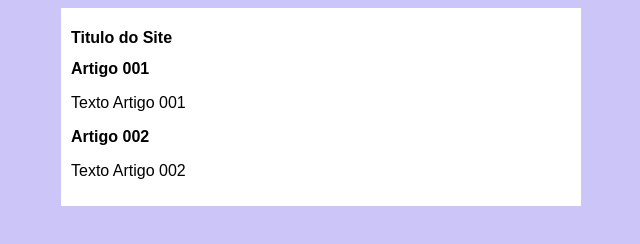
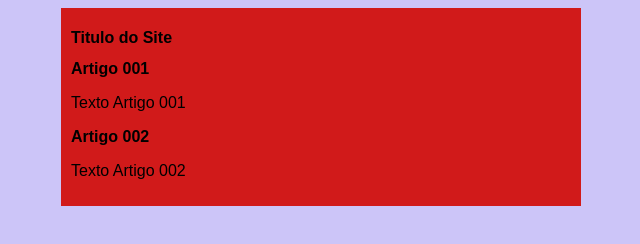
Before and after one commit to fesanguino/projeto-site, a plain HTML site: page index.html in a window 1280 px wide. Shown: the whole page, without its empty margins (319-959 px from the left). Drawn offline with Linux system fonts and the light colour scheme.

Commit message:
atualzei main

```diff
--- a/style.css
+++ b/style.css
@@ -9,7 +9,7 @@ background-color: rgb(204, 197, 248);
 }
 
 main{
-    background-color:white;
+    background-color:rgb(209, 26, 26);
     width: 500px;
     margin: auto;
     padding: 10px;
```
